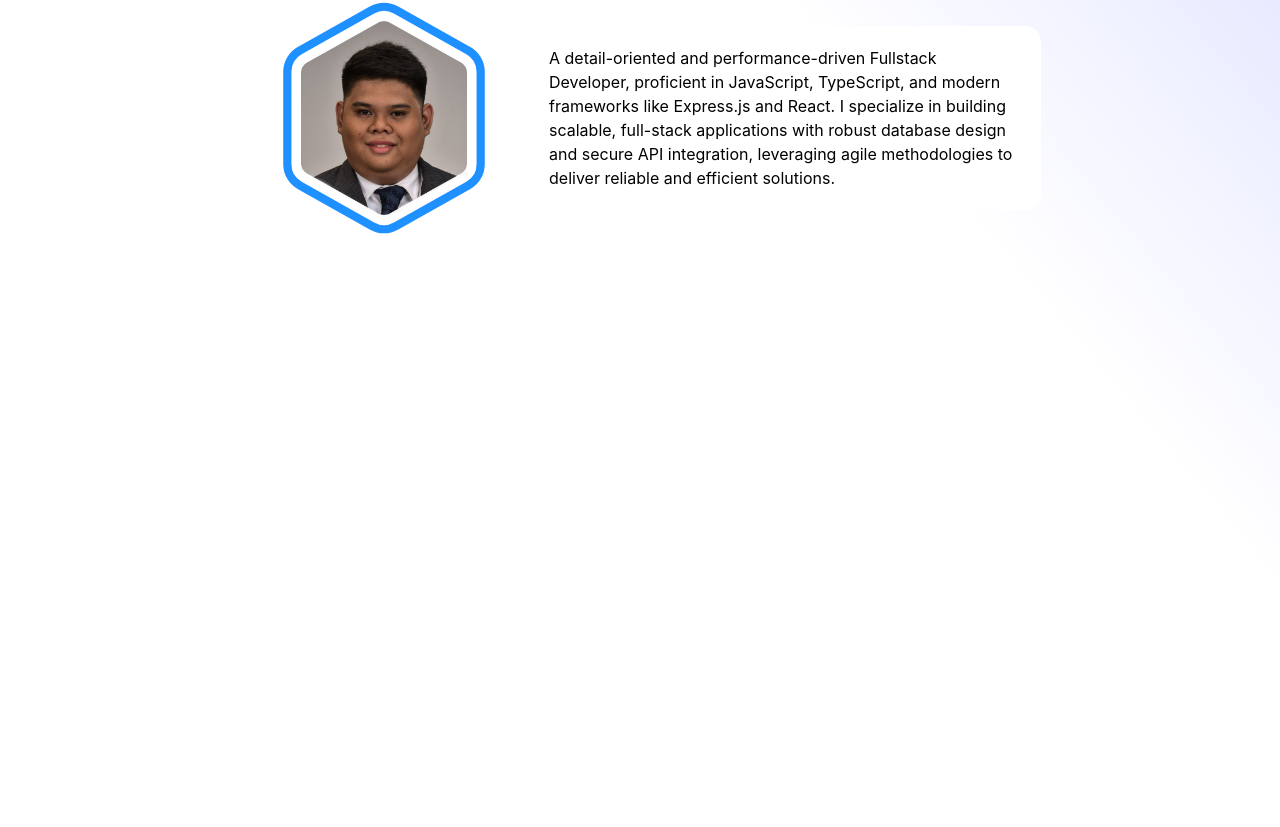
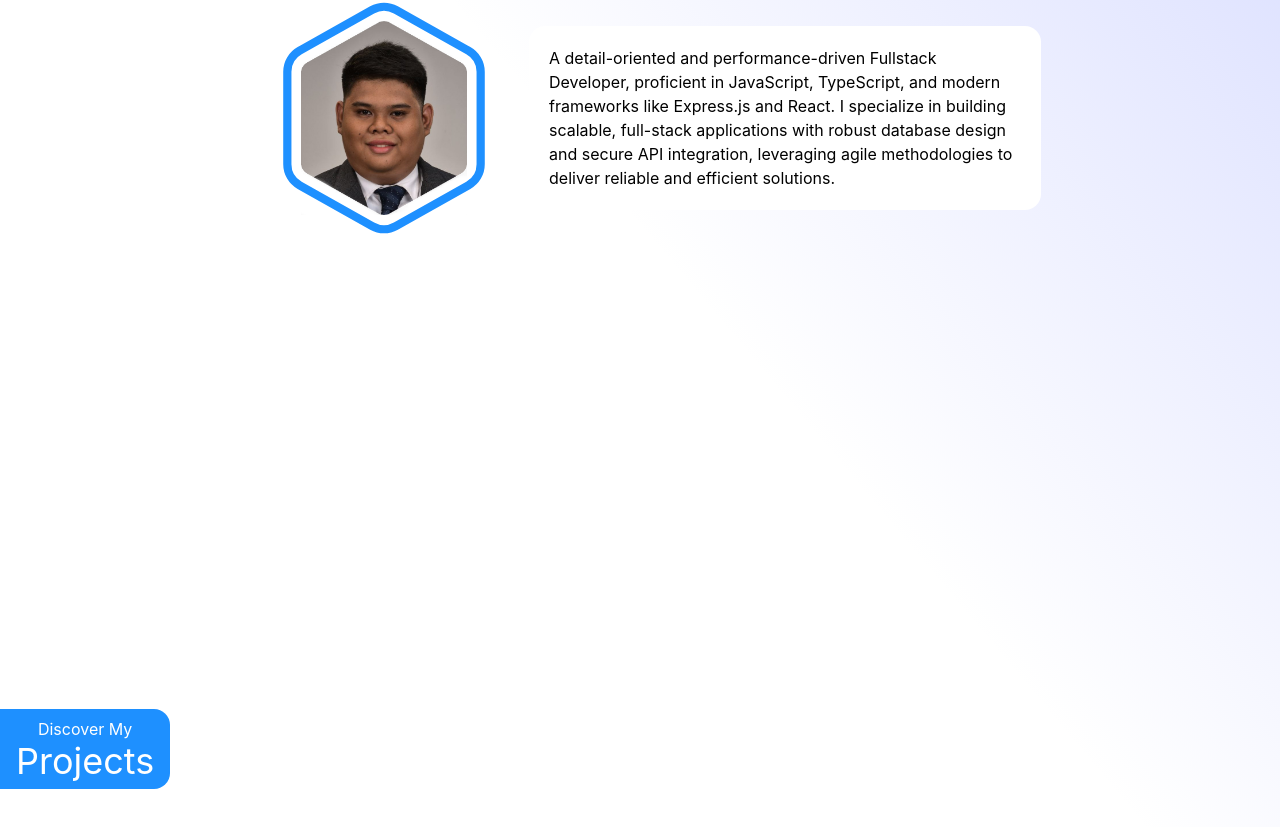
Before and after one commit to OnealTorres/Portfolio, a React (Vite) app: page / in a window 1280 px wide. Shown: the part 971-1798 px from the top of the page. Before the commit the page ends 1600 px from the top, so only its background shows below. Built offline with nearby package versions, Linux system fonts and the light colour scheme.

Commit message:
updated about section and added project section

```diff
--- a/src/App.tsx
+++ b/src/App.tsx
@@ -2,6 +2,7 @@ import "./App.css";
 import About from "./components/About";
 import Intro from "./components/Intro";
 import Navbar from "./components/Navbar";
+import Projects from "./components/Projects";
 
 function App() {
   return (
@@ -9,6 +10,7 @@ function App() {
       <Navbar />
       <Intro />
       <About />
+      <Projects />
     </main>
   );
 }
--- a/src/components/About.tsx
+++ b/src/components/About.tsx
@@ -20,18 +20,17 @@ const cardVariants: Variants = {
 
 function About() {
   return (
-    <motion.section
-      initial="offscreen"
-      whileInView="onscreen"
-      viewport={{ amount: 0.2 }}
-      variants={cardVariants}
-      className="flex h-dvh pt-20 flex-col "
-    >
+    <section id="about" className="flex h-dvh pt-20 flex-col ">
       <div className="flex flex-col items-center w-full">
         <p className="text-md">Get To Know More</p>
         <p className="text-4xl text-blue-500">About Me</p>
       </div>
-      <div>
+      <motion.div
+        initial="offscreen"
+        whileInView="onscreen"
+        viewport={{ once: true }}
+        variants={cardVariants}
+      >
         <div className="flex flex-row justify-center">
           <div className="relative w-[290px] h-[290px]">
             <div className="absolute inset-0 flex items-center justify-center p-12">
@@ -69,8 +68,8 @@ function About() {
             </div>
           </div>
         </div>
-      </div>
-    </motion.section>
+      </motion.div>
+    </section>
   );
 }
 
--- /dev/null
+++ b/src/components/Projects.tsx
@@ -0,0 +1,43 @@
+import { motion, Variants } from "motion/react";
+
+const cardVariants: Variants = {
+  offscreen: {
+    x: -200,
+    opacity: 0,
+    transition: {
+      duration: 1,
+    },
+  },
+  onscreen: {
+    x: 0,
+    opacity: 1,
+    transition: {
+      duration: 1,
+    },
+  },
+};
+
+const Projects = () => {
+  return (
+    <motion.section
+      initial="offscreen"
+      whileInView="onscreen"
+      viewport={{ once: true }}
+      variants={cardVariants}
+      className="flex h-dvh pt-20 flex-col mx-20"
+    >
+      <div className="w-auto absolute left-0 flex flex-row bg-lightblue py-2 px-4 text-white rounded-br-2xl rounded-tr-2xl">
+        <div className="flex w-full"></div>
+        <div className="flex flex-col items-center w-fit">
+          <p className="text-md">Discover My</p>
+          <p className="text-4xl ">Projects</p>
+        </div>
+      </div>
+      <div>
+        <div className="flex flex-row justify-center"></div>
+      </div>
+    </motion.section>
+  );
+};
+
+export default Projects;
```
